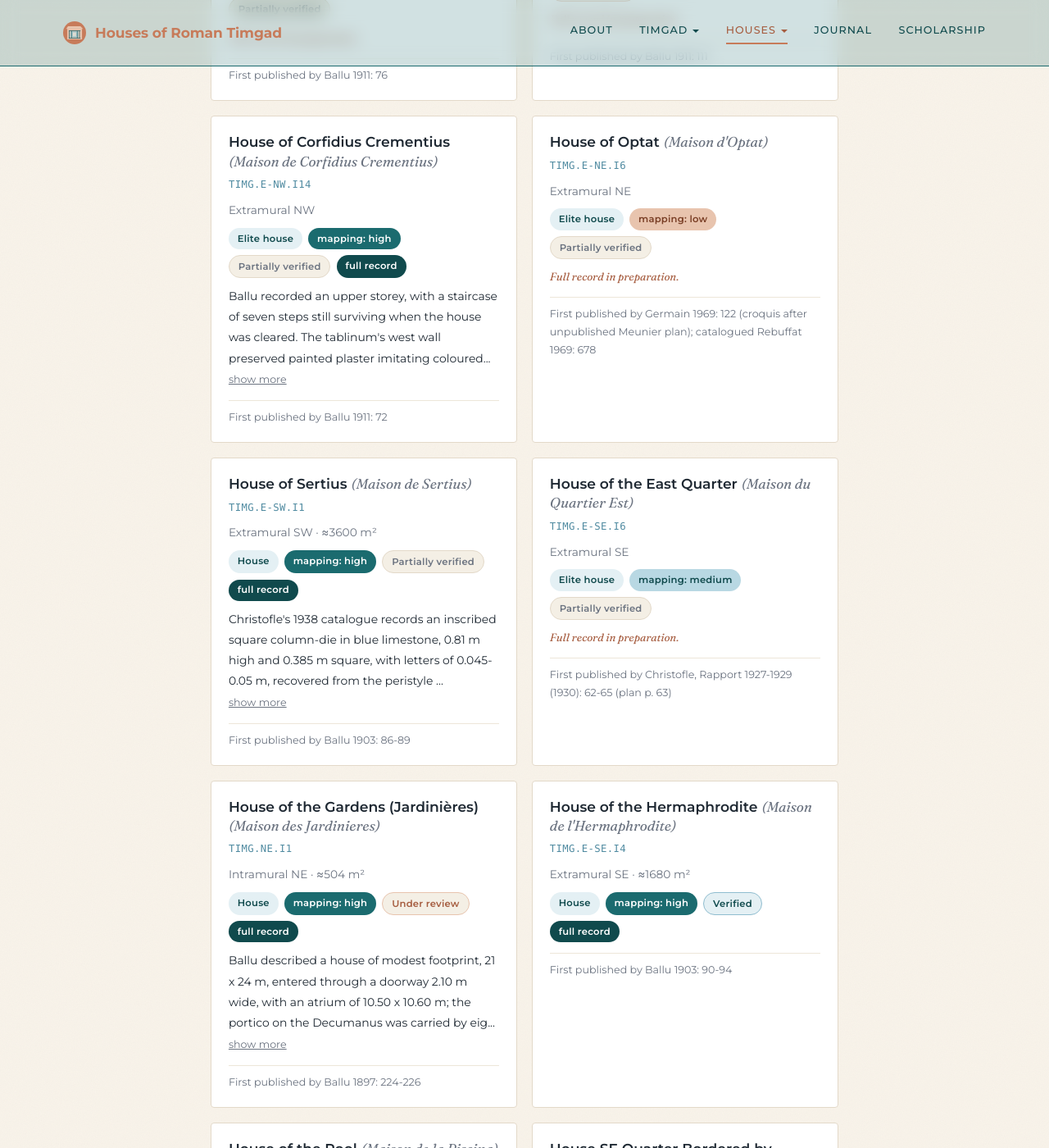
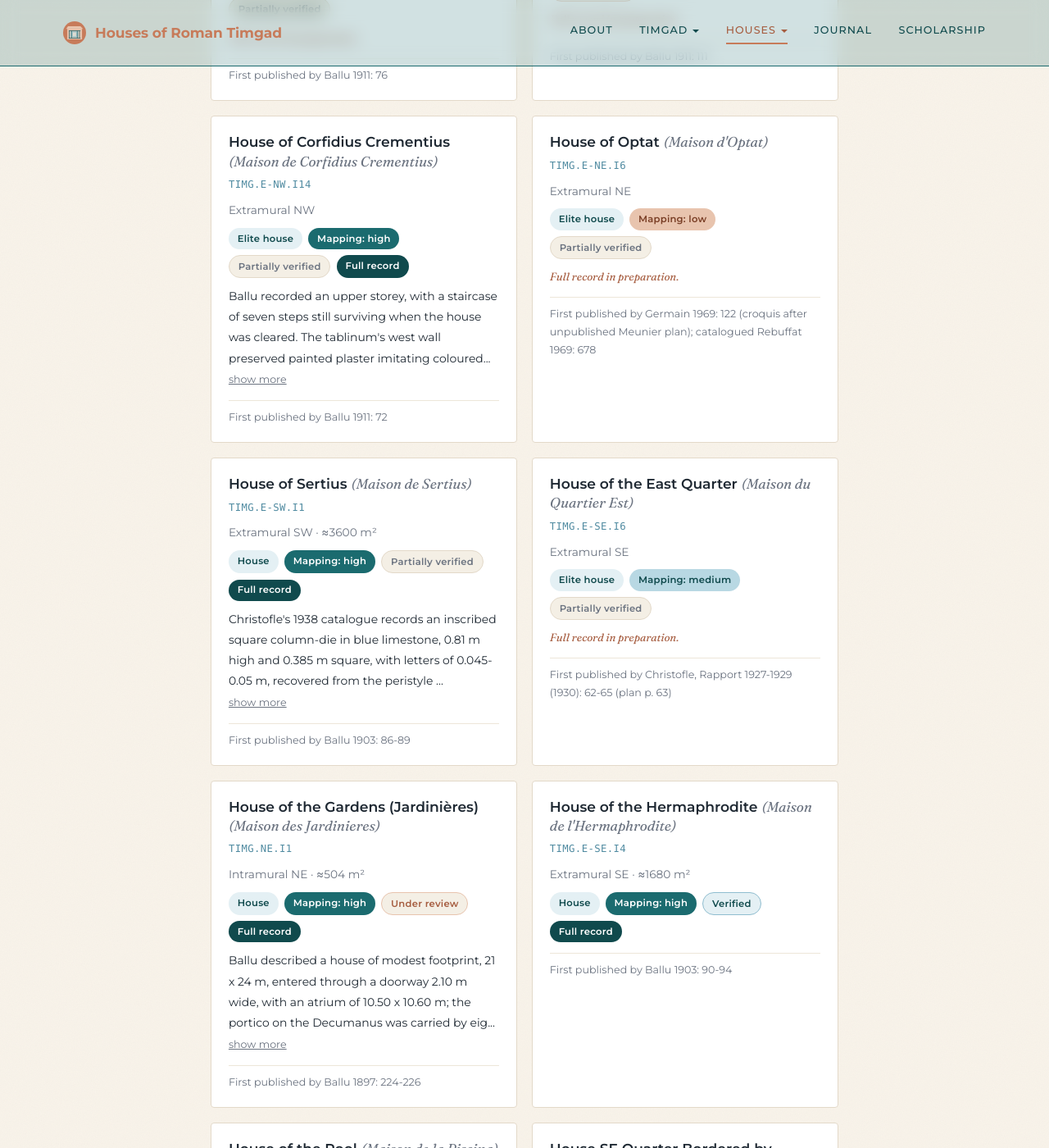
Before and after one commit to kimedher/timgadhouses, a Jekyll site: the page built from houses/catalog.md, in a window 1280 px wide and 1400 px high, scrolled down 10475 px. Shown: the whole window at 82% size. Built offline with Jekyll 4.4.1, drawn with Linux system fonts in a browser that asks for light colours; some of the changed text lies outside the part shown.

Commit message:
Catalog: capitalize Mapping and Full record badges

```diff
--- a/_includes/house-catalog.html
+++ b/_includes/house-catalog.html
@@ -117,9 +117,9 @@
     <p class="hc-meta">{{ house.zone | escape }}{% if house.area_m2 %} &middot; &asymp;{{ house.area_m2 }} m&sup2;{% endif %}</p>
     <div class="hc-badges">
       <span class="hc-badge hc-badge--type">{{ house.type_class | escape }}</span>
-      <span class="hc-badge hc-badge--{{ house.mapping_confidence | escape }}">mapping: {{ house.mapping_confidence | escape }}</span>
+      <span class="hc-badge hc-badge--{{ house.mapping_confidence | escape }}">Mapping: {{ house.mapping_confidence | escape }}</span>
       <span class="hc-badge hc-badge--{{ house.verification_status | escape }}">{% if house.verification_status == "verified" %}Verified{% elsif house.verification_status == "partial" %}Partially verified{% else %}Under review{% endif %}</span>
-      {% if house.sample %}<span class="hc-badge hc-badge--full">full record</span>{% endif %}
+      {% if house.sample %}<span class="hc-badge hc-badge--full">Full record</span>{% endif %}
     </div>
     {% if house.notes != "" %}{% if house.notes.size > 180 %}<details class="hc-expand"><summary><span class="hc-note hc-expand-preview">{{ house.notes | truncate: 180 | escape }}</span> <span class="hc-expand-label"><span class="hc-more-word">show more</span><span class="hc-less">show less</span></span></summary><p class="hc-note">{{ house.notes | escape }}</p></details>{% else %}<p class="hc-note">{{ house.notes | escape }}</p>{% endif %}{% endif %}
     {% unless house.sample %}<p class="hc-pending">Full record in preparation.</p>{% endunless %}
```
